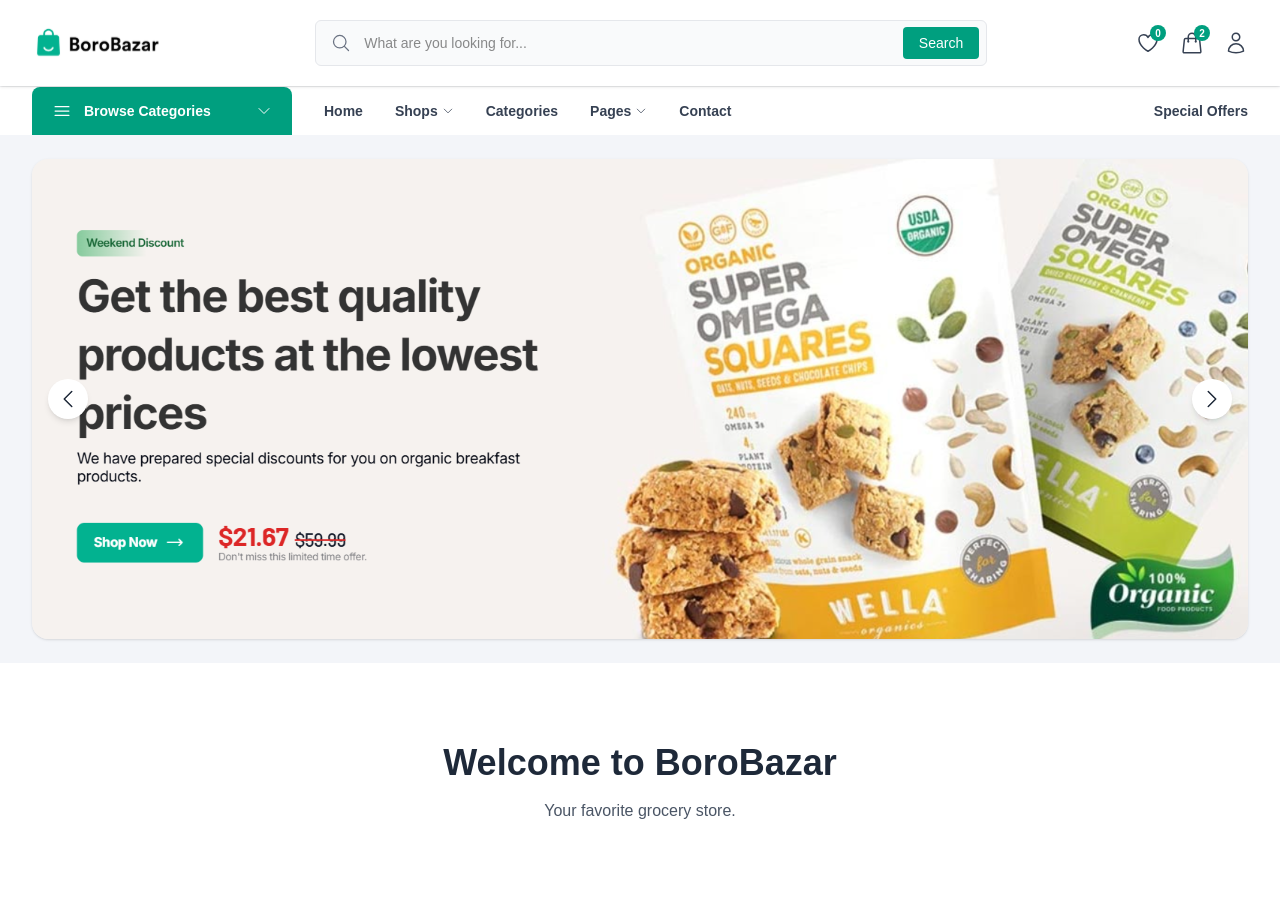
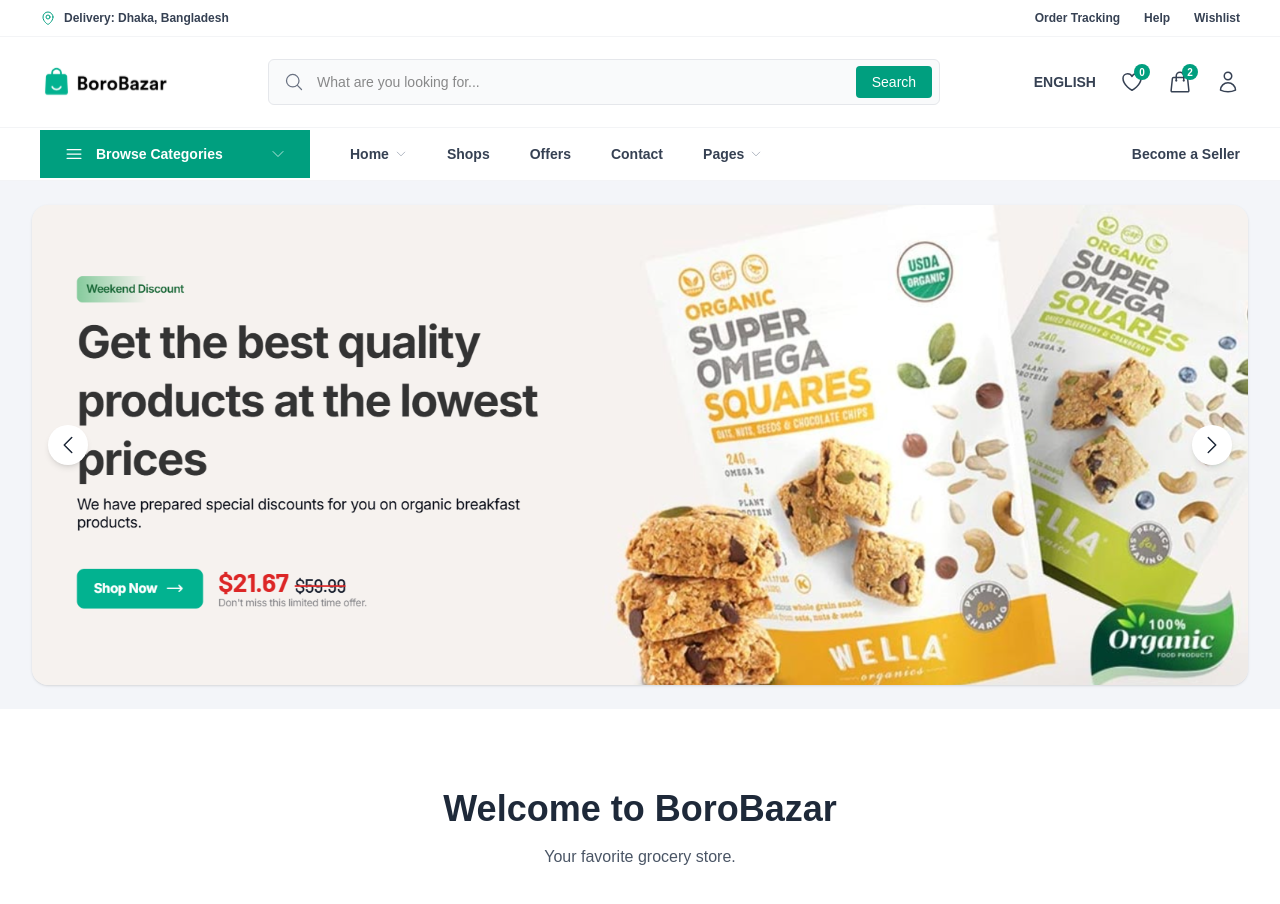
Before and after one commit to EduardoMendes418/Full-Stack-Grocery-Store, a Next.js app: page / in a window 1280 px wide. Shown: the top 904 px of the page. Built offline with nearby package versions, Linux system fonts and the light colour scheme.

Commit message:
[10-FGS] - fix  header

```diff
--- a/components/header/index.tsx
+++ b/components/header/index.tsx
@@ -1,9 +1,11 @@
+import { TopBar } from "./top-bar";
 import { MainHeader } from "./main-header";
 import { Navbar } from "./navbar";
 
 export const Header = () => {
   return (
     <header className="w-full">
+      <TopBar />
       <MainHeader />
       <Navbar />
     </header>
--- a/components/header/main-header.tsx
+++ b/components/header/main-header.tsx
@@ -4,8 +4,8 @@
 
 export const MainHeader = () => {
   return (
-    <div className="bg-white py-5 shadow-sm sticky top-0 z-50">
-      <div className="container mx-auto flex items-center justify-between gap-8 px-4 lg:px-8">
+    <div className="bg-white border-b border-gray-100 sticky top-0 z-50">
+      <div className="container mx-auto h-[90px] flex items-center justify-between gap-6 px-4 lg:px-10">
         <div className="flex items-center gap-4">
           <button className="lg:hidden text-gray-700">
             <MenuIcon className="h-6 w-6" />
@@ -13,23 +13,30 @@
           <Logo />
         </div>
 
-        <div className="hidden flex-1 justify-center lg:flex">
+        <div className="hidden flex-1 justify-center lg:flex max-w-2xl">
           <SearchBar />
         </div>
 
-        <div className="flex items-center gap-5 text-gray-700">
+        <div className="flex items-center gap-6 text-gray-700">
+          {/* Language Switcher Placeholder */}
+          <div className="hidden xl:flex items-center gap-2 cursor-pointer hover:text-brand">
+            <span className="text-sm font-semibold uppercase">English</span>
+          </div>
+
           <div className="relative cursor-pointer hover:text-brand hidden sm:block">
             <HeartIcon className="h-6 w-6" />
             <span className="absolute -right-1.5 -top-1.5 flex h-4 w-4 items-center justify-center rounded-full bg-brand text-[10px] font-bold text-white">
               0
             </span>
           </div>
+
           <div className="relative cursor-pointer hover:text-brand">
             <ShoppingBagIcon className="h-6 w-6" />
             <span className="absolute -right-1.5 -top-1.5 flex h-4 w-4 items-center justify-center rounded-full bg-brand text-[10px] font-bold text-white">
               2
             </span>
           </div>
+
           <div className="hidden cursor-pointer hover:text-brand sm:block">
             <UserIcon className="h-6 w-6" />
           </div>
@@ -37,7 +44,7 @@
       </div>
 
       {/* Mobile Search - Visible only on mobile below LG */}
-      <div className="mt-4 px-4 lg:hidden">
+      <div className="px-4 pb-4 lg:hidden">
         <SearchBar />
       </div>
     </div>
--- a/components/header/navbar.tsx
+++ b/components/header/navbar.tsx
@@ -5,40 +5,45 @@
   const navLinks = [
     { name: "Home", href: "/" },
     { name: "Shops", href: "/shops" },
-    { name: "Categories", href: "/categories" },
+    { name: "Offers", href: "/offers" },
+    { name: "Contact", href: "/contact" },
     { name: "Pages", href: "/pages" },
-    { name: "Contact", href: "/contact" },
   ];
 
   return (
-    <div className="border-t border-gray-100 bg-white lg:block hidden">
-      <div className="container mx-auto flex items-center px-4 lg:px-8">
+    <div className="border-b border-gray-100 bg-white lg:block hidden">
+      <div className="container mx-auto flex items-center px-4 lg:px-10">
         {/* Categories Dropdown */}
-        <div className="flex items-center gap-3 bg-brand px-5 py-3.5 text-white font-semibold cursor-pointer rounded-t-lg min-w-[260px]">
+        <div className="flex items-center gap-3 bg-brand px-6 py-3.5 text-white font-semibold cursor-pointer min-w-[270px]">
           <MenuIcon className="h-5 w-5" />
           <span className="text-sm">Browse Categories</span>
-          <ChevronDownIcon className="h-4 w-4 ml-auto" />
+          <ChevronDownIcon className="h-4 w-4 ml-auto text-white/70" />
         </div>
 
         {/* Navigation Links */}
-        <nav className="flex items-center gap-8 ml-8">
+        <nav className="flex items-center gap-10 ml-10">
           {navLinks.map((link) => (
             <Link
               key={link.name}
               href={link.href}
-              className="text-sm font-semibold text-gray-700 hover:text-brand transition-colors flex items-center gap-1"
+              className="text-sm font-semibold text-gray-700 hover:text-brand transition-colors flex items-center gap-1.5 py-4"
             >
               {link.name}
-              {(link.name === "Pages" || link.name === "Shops") && (
-                <ChevronDownIcon className="h-3 w-3" />
+              {(link.name === "Pages" || link.name === "Home") && (
+                <ChevronDownIcon className="h-3 w-3 text-gray-400" />
               )}
             </Link>
           ))}
         </nav>
 
-        {/* Promotional text or link */}
-        <div className="ml-auto flex items-center gap-2 text-sm font-semibold text-gray-700">
-            <span>Special Offers</span>
+        {/* Right side link */}
+        <div className="ml-auto">
+          <Link
+            href="/become-seller"
+            className="text-sm font-semibold text-gray-700 hover:text-brand transition-colors"
+          >
+            Become a Seller
+          </Link>
         </div>
       </div>
     </div>
--- /dev/null
+++ b/components/header/top-bar.tsx
@@ -0,0 +1,29 @@
+import Link from "next/link";
+import { MapPinIcon } from "../ui/icons";
+
+export const TopBar = () => {
+  return (
+    <div className="bg-white border-b border-gray-100 hidden lg:block">
+      <div className="container mx-auto flex items-center justify-between py-2.5 px-4 lg:px-10">
+        <div className="flex items-center gap-6">
+            <div className="flex items-center gap-2 text-xs font-semibold text-gray-700">
+                <MapPinIcon className="h-4 w-4 text-brand" />
+                <span>Delivery: Dhaka, Bangladesh</span>
+            </div>
+        </div>
+
+        <div className="flex items-center gap-6 text-xs font-semibold text-gray-700">
+          <Link href="/order-tracking" className="hover:text-brand transition-colors">
+            Order Tracking
+          </Link>
+          <Link href="/help" className="hover:text-brand transition-colors">
+            Help
+          </Link>
+          <Link href="/wishlist" className="hover:text-brand transition-colors">
+            Wishlist
+          </Link>
+        </div>
+      </div>
+    </div>
+  );
+};
```
